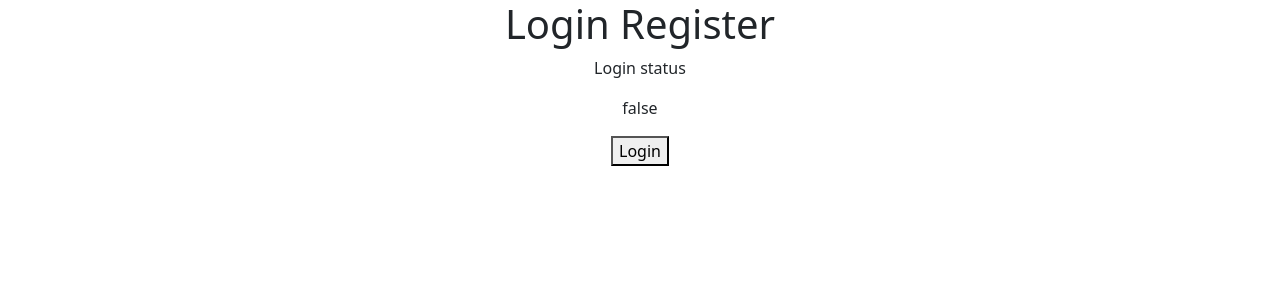
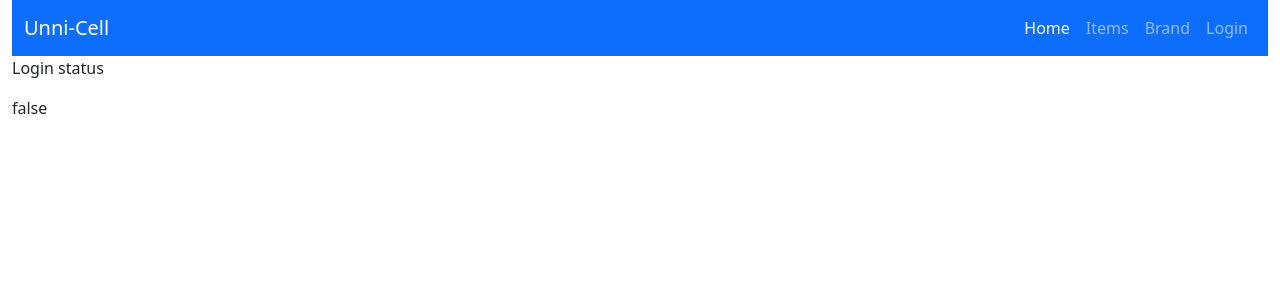
Before and after one commit to astaga99/unni-cell, a React (Create React App) app in the folder interface/: page / in a window 1280 px wide. Shown: the top 300 px of the page. Built offline with nearby package versions, Linux system fonts and the light colour scheme.

Commit message:
membuat login pada navbar

```diff
--- a/interface/src/App.js
+++ b/interface/src/App.js
@@ -1,25 +1,23 @@
-import React, { useState, useEffect } from 'react';
-import 'bootstrap/dist/css/bootstrap.min.css'
-import './App.css';
-import './components'
-import { Navbar, Sidebar } from './components';
+import React, { useState, useEffect } from "react";
+import "bootstrap/dist/css/bootstrap.min.css";
+import "./App.css";
+import { Navbar } from "./components"
 
 function App() {
   const [loginStatus, setloginStatus] = useState(false);
 
-  const loginHandler = () => {
-      setloginStatus(true)
+  const loginCallbackHandler = (result) => {
+    setloginStatus(result)
   }
 
   return (
     <>
-      <div className="App">
-          <h1>Login Register</h1>
+      <div className="container-fluid">
+        <Navbar loginStatus={loginStatus} loginCallbackHandler={loginCallbackHandler}></Navbar>
 
-          <p>Login status</p>
-          <p>{JSON.stringify(loginStatus)}</p>
 
-          <button onClick={() => loginHandler()}>Login</button>
+        <p>Login status</p>
+        <p>{JSON.stringify(loginStatus)}</p>
       </div>
     </>
   );
--- a/interface/src/components/Navbar/index..js
+++ b/interface/src/components/Navbar/index..js
@@ -1,15 +1,25 @@
-import React, { useState } from 'react'
+import React, { useState } from "react";
 
-const Navbar = () => {
+const Navbar = (props) => {
+  const {loginStatus, loginCallbackHandler} = props;
+
+  const loginHandler = () => {
+    loginCallbackHandler(true);
+  };
+
+  const logoutHandler = () => {
+    loginCallbackHandler(false);
+  };
+
   return (
     <>
-      <nav className="navbar navbar-expand-lg bg-body-tertiary">
-        <div className="container-fluid">
-          <a className="navbar-brand" href="#">
+      <nav class="navbar navbar-expand-lg navbar-dark bg-primary">
+        <div class="container-fluid">
+          <a class="navbar-brand" href="#">
             Unni-Cell
           </a>
           <button
-            className="navbar-toggler"
+            class="navbar-toggler"
             type="button"
             data-bs-toggle="collapse"
             data-bs-target="#navbarNav"
@@ -17,27 +27,43 @@ const Navbar = () => {
             aria-expanded="false"
             aria-label="Toggle navigation"
           >
-            <span className="navbar-toggler-icon"></span>
+            <span class="navbar-toggler-icon"></span>
           </button>
-          <div className="collapse navbar-collapse" id="navbarNav">
-            <ul className="navbar-nav">
-              <li className="nav-item">
-                <a className="nav-link active" aria-current="page" href="#">
+          <div class="collapse navbar-collapse" id="navbarNav">
+            <ul class="navbar-nav ms-auto">
+              <li class="nav-item">
+                <a class="nav-link active" aria-current="page" href="#">
                   Home
                 </a>
               </li>
-              <li className="nav-item">
-                <a className="nav-link" href="#">
-                  Features
+              <li class="nav-item">
+                <a class="nav-link" href="#">
+                  Items
                 </a>
               </li>
-              <li className="nav-item">
-                <a className="nav-link" href="#">
-                  Pricing
+              <li class="nav-item">
+                <a class="nav-link" href="#">
+                  Brand
                 </a>
               </li>
-              <li className="nav-item">
-                <a className="nav-link disabled">Disabled</a>
+              <li class="nav-item">
+                {loginStatus ? (
+                  <a
+                    className="nav-link"
+                    href="#"
+                    onClick={() => logoutHandler()}
+                  >
+                    Logout
+                  </a>
+                ) : (
+                  <a
+                    className="nav-link"
+                    href="#"
+                    onClick={() => loginHandler()}
+                  >
+                    Login
+                  </a>
+                )}
               </li>
             </ul>
           </div>
@@ -45,6 +71,6 @@ const Navbar = () => {
       </nav>
     </>
   );
-}
+};
 
-export default Navbar
+export default Navbar;
```
